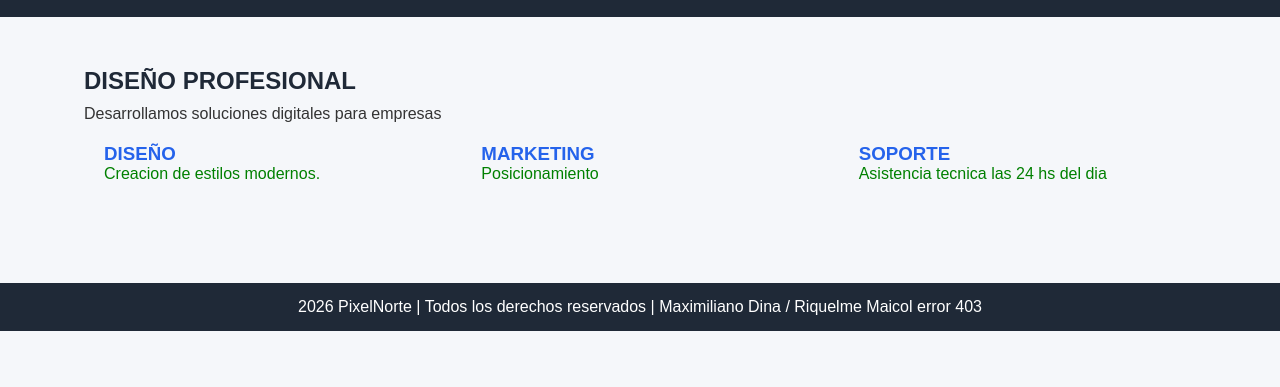
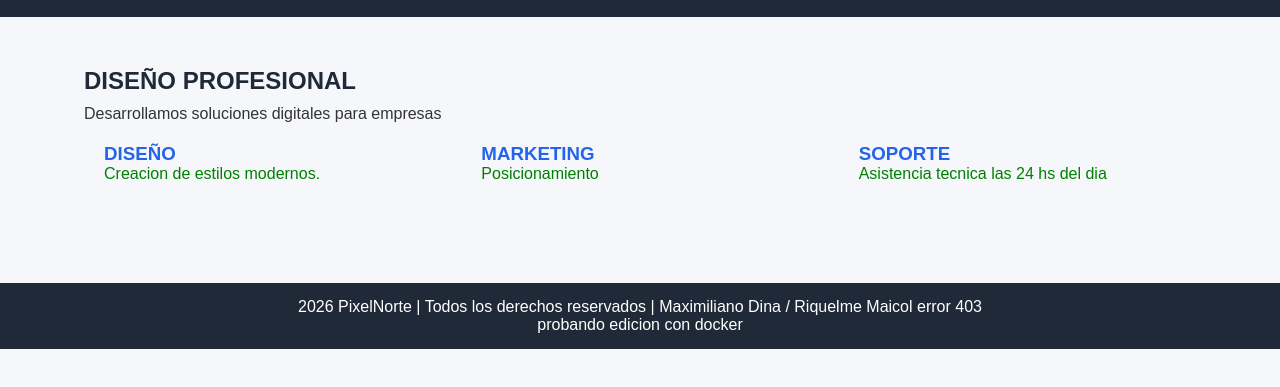
Before and after one commit to maxidina/PixelNorte, a plain HTML site: page index.html in a window 1280 px wide. Shown: the part 93-480 px from the top of the page. Drawn offline with Linux system fonts and the light colour scheme.

Commit message:
edicion con docker

```diff
--- a/index.html
+++ b/index.html
@@ -47,6 +47,9 @@
 
 <footer>
 <p>2026 PixelNorte | Todos los derechos reservados | Maximiliano Dina / Riquelme Maicol error 403</p>
+<p>probando edicion con docker</p>
+
+
 </footer>
 </body>
 </html>
```
